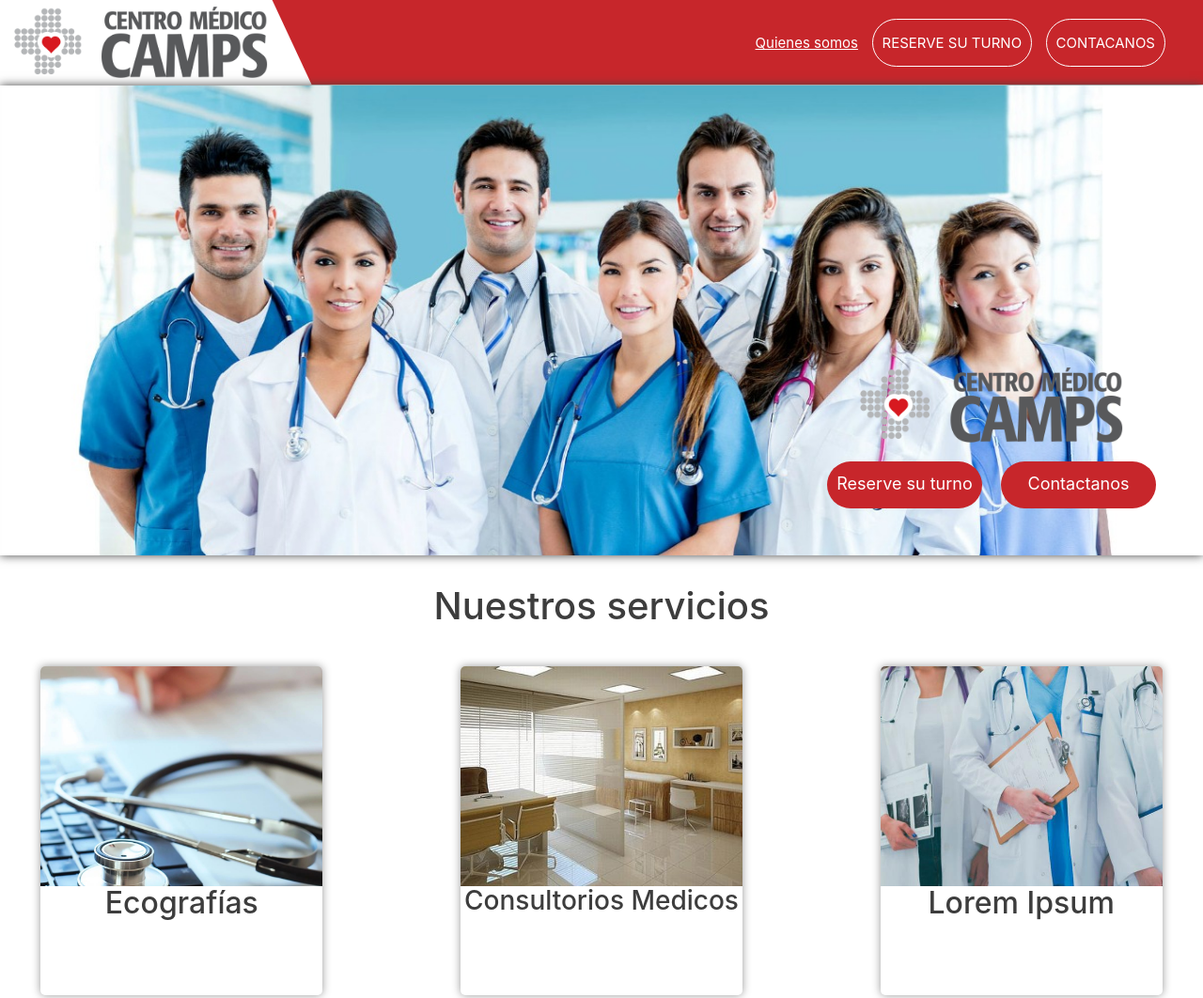
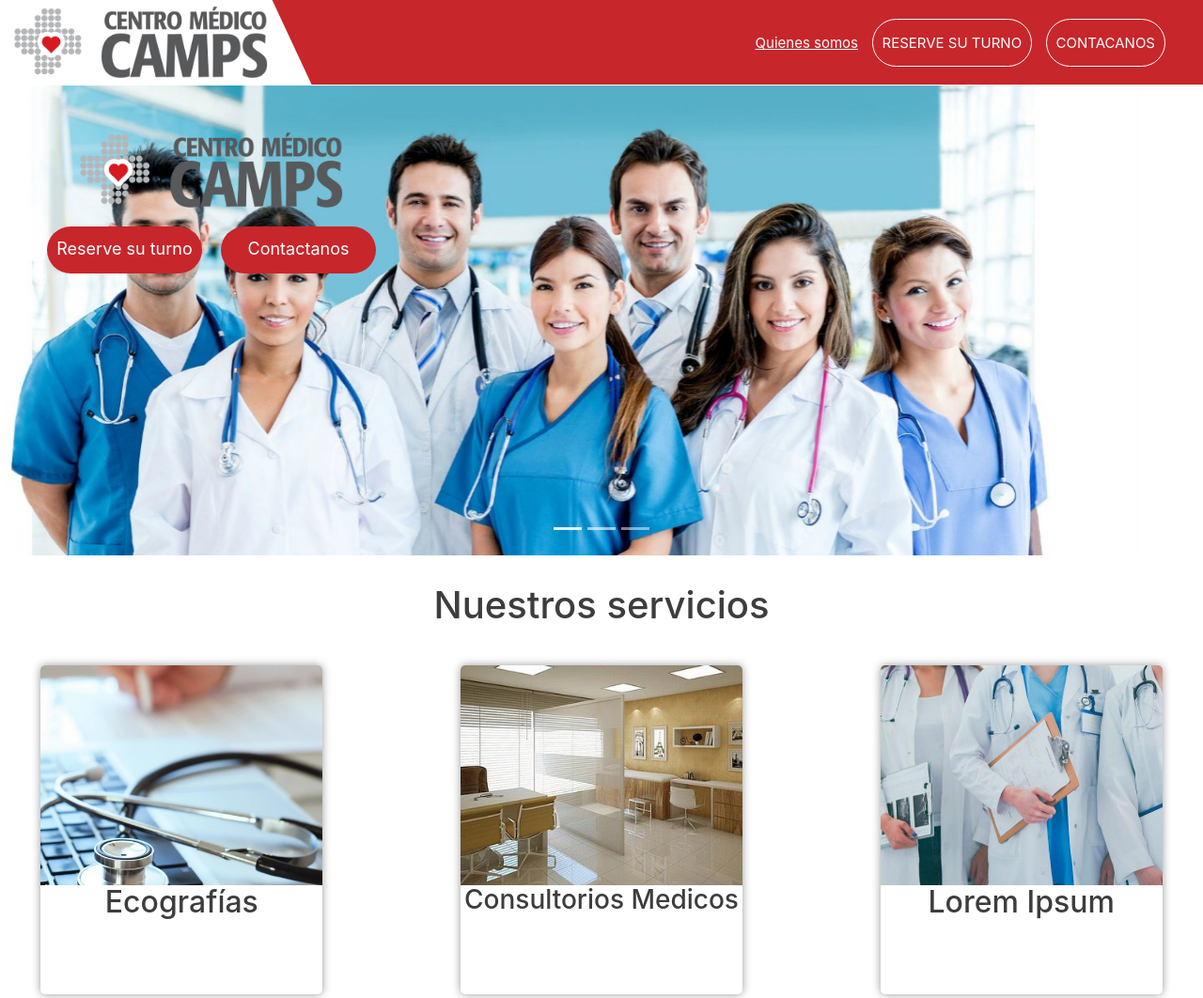
Before and after one commit to santiflores/CAMPS-HTML, a plain HTML site: page index.html in a window 1280 px wide. Shown: the top 1062 px of the page at 94% size. Drawn offline with nearby package versions, Linux system fonts and the light colour scheme.

Commit message:
VS code parse

```diff
--- a/index.html
+++ b/index.html
@@ -43,13 +43,44 @@
         </ul>
       </nav>
     </header>
-      <div class="container_title">
+    <div id="carouselExampleIndicators" class="carousel slide" data-ride="carousel">
+      <ol class="carousel-indicators">
+        <li data-target="#carouselExampleIndicators" data-slide-to="0" class="active"></li>
+        <li data-target="#carouselExampleIndicators" data-slide-to="1"></li>
+        <li data-target="#carouselExampleIndicators" data-slide-to="2"></li>
+      </ol>
+      <div class="carousel-inner">
+        <div class="carousel-item active">
+          <img class="d-block" src="fotos/fondo_CAMPS.jpg" alt="First slide">
+        </div>
+        <div class="carousel-item">
+          <img class="d-block" src="fotos/fondo_CAMPS.jpg" alt="Second slide">
+        </div>
+        <div class="carousel-item">
+          <img class="d-block" src="fotos/fondo_CAMPS.jpg" alt="Third slide">
+        </div>
         <div class="title">
           <a href="index.html" class="logotitulo"><img src="fotos/logo_camps.png" alt="CAMPS" class="logotitulo"></a>
           <a href="medicos.html" class="botonestitulo">Reserve su turno</a>
           <a href="#contacto" class="botonestitulo">Contactanos</a>
         </div>
       </div>
+      <a class="carousel-control-prev" href="#carouselExampleIndicators" role="button" data-slide="prev">
+        <span class="carousel-control-prev-icon" aria-hidden="true"></span>
+        <span class="sr-only">Previous</span>
+      </a>
+      <a class="carousel-control-next" href="#carouselExampleIndicators" role="button" data-slide="next">
+        <span class="carousel-control-next-icon" aria-hidden="true"></span>
+        <span class="sr-only">Next</span>
+      </a>
+    </div>
+      <!-- <div class="container_title">
+        <div class="title">
+          <a href="index.html" class="logotitulo"><img src="fotos/logo_camps.png" alt="CAMPS" class="logotitulo"></a>
+          <a href="medicos.html" class="botonestitulo">Reserve su turno</a>
+          <a href="#contacto" class="botonestitulo">Contactanos</a>
+        </div>
+      </div> -->
       <section class="card_servicios">
         <h1>Nuestros servicios</h1>
         <div class="card_wrapper_servicios">
--- a/stylesheet.css
+++ b/stylesheet.css
@@ -2,6 +2,7 @@ body{
   font-family: 'Open Sans', sans-serif;
   margin: 0;
   padding: 0;
+  color: #3D3D3D;
 }
 /*
  * Header General
@@ -162,38 +163,27 @@ nav{
     min-width: 100%;
   }
 }
-/*
-  Container de el titulo y botones
-*/
-.container_title{
-  background: url(fotos/fondo_CAMPS.jpg) no-repeat;
-  background-size: 100%;
-  background-position: center;
-  width: 100%;
-  height: 100%;
-  display: grid;
-  grid-template-columns: repeat(4, 1fr);
-  grid-auto-rows:250px;
-  grid-template-areas:
-  ". . . ."
-  ". . . x";
-	box-shadow: 0px 0px 10px #444;
-}
-/*
-  Media para en fondo del container del titulo
-*/
-@media only screen and (max-width: 1200px) {
-  .container_title{
-    background-size: auto 100%;
-  }
-}
+
   /*
                 LOGO
     RESERVE SU TURNO / CONTACTANOS
   */
+.carousel{
+  height:500px;
+  position: static;
+}
+.carousel-inner{
+  height: 500px;
+}
+.d-block{
+  height: auto;
+  width: 100%;
+}
 .title{
+  position: relative;
+  top: 50px;
+  left: 50px;
   width: 350px;
-  margin-right: 50px;
   grid-area: x;
   align-self: center;
   display: grid;
@@ -217,7 +207,6 @@ nav{
   color: #fff;
   background: #C7262B;
   text-decoration: none;
-  transition-property: initial none;
   transition: 0.5s ease-out;
 }
 .botonestitulo:hover{
@@ -714,7 +703,7 @@ input:hover{
   .about{
     grid-template-columns: 1fr;
     width: 100%;
-
+  }
   .about_info:nth-child(even){
     grid-row: 1/3;
   }
```
Also changed, not shown: sobre_nosotros.html (+8 -8 lines).
